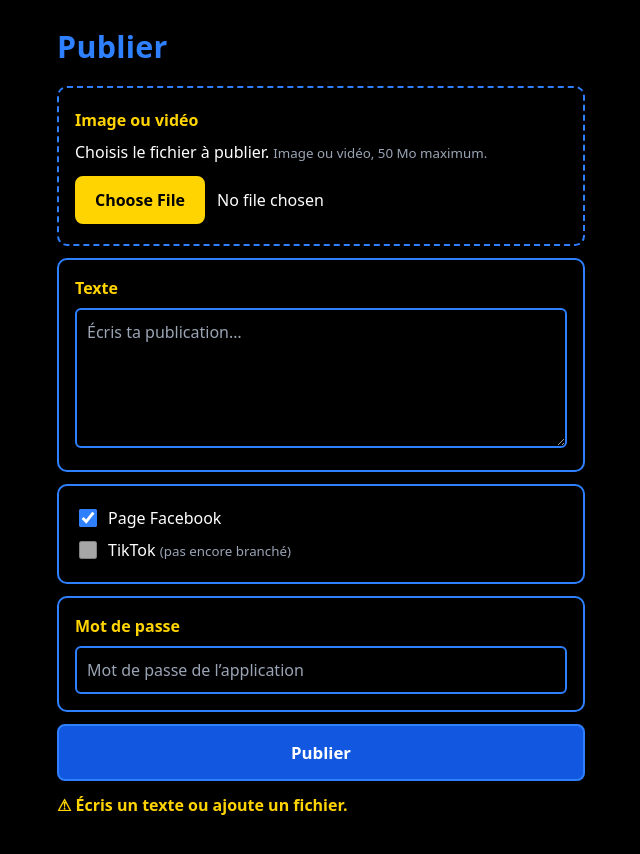
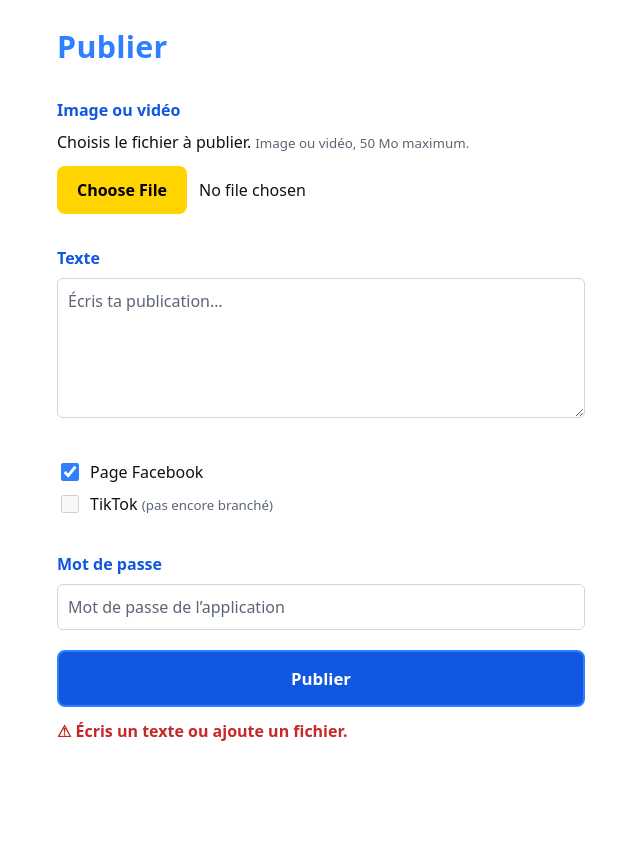
Before and after one commit to SYSTEME3E/publier, a website: page index.html in a window 1280 px wide. Both pictures are taken after a click on the button "Publier". Shown: the whole page, without its empty margins (319-959 px from the left). After the commit the page ends 800 px from the top, so only its background shows below. Drawn offline with Linux system fonts and the light colour scheme.

Commit message:
Update styles for improved UI and accessibility

```diff
--- a/index.html
+++ b/index.html
@@ -5,40 +5,40 @@
 <meta name="viewport" content="width=device-width, initial-scale=1">
 <title>Publier</title>
 <style>
-  :root { --bg:#000; --blue:#2f80ff; --blue-deep:#1257e0; --yellow:#ffd400; --white:#fff; --dim:#9aa4b5; }
+  :root { --bg:#fff; --fg:#111; --blue:#2f80ff; --blue-deep:#1257e0; --yellow:#ffd400; --white:#fff; --dim:#5b6575; --line:#cfd5df; }
   * { box-sizing: border-box; }
-  body { margin:0; background:var(--bg); color:var(--white); font:16px/1.5 system-ui, "Segoe UI", sans-serif; }
+  body { margin:0; background:var(--bg); color:var(--fg); font:16px/1.5 system-ui, "Segoe UI", sans-serif; }
   main { max-width:560px; margin:0 auto; padding:24px 16px 48px; }
   h1 { font-size:1.9rem; margin:0 0 16px; color:var(--blue); letter-spacing:.3px; }
-  .box { background:#000; border:2px solid var(--blue); border-radius:10px; padding:16px; margin-bottom:12px; }
-  label.title { display:block; font-weight:700; margin-bottom:8px; color:var(--yellow); }
+  .box { background:var(--bg); border:0; padding:12px 0; margin-bottom:8px; }
+  label.title { display:block; font-weight:700; margin-bottom:8px; color:var(--blue-deep); }
 
   /* Zone de choix du fichier */
-  .drop { border-style:dashed; border-width:2px; padding:20px 16px; }
-  .drop .hint { margin:0 0 12px; color:var(--white); }
+  .drop { padding:12px 0; }
+  .drop .hint { margin:0 0 12px; color:var(--fg); }
   .drop .hint small { color:var(--dim); }
-  input[type=file] { width:100%; color:var(--white); font:inherit; }
+  input[type=file] { width:100%; color:var(--fg); font:inherit; }
   input[type=file]::file-selector-button { background:var(--yellow); color:#000; font:inherit; font-weight:800; border:2px solid var(--yellow); border-radius:8px; padding:10px 18px; margin-right:12px; cursor:pointer; }
   input[type=file]::file-selector-button:hover { background:var(--blue); border-color:var(--blue); color:var(--white); }
 
-  input[type=password], textarea { width:100%; padding:10px; font:inherit; color:var(--white); background:#000; border:2px solid var(--blue); border-radius:6px; }
+  input[type=password], textarea { width:100%; padding:10px; font:inherit; color:var(--fg); background:var(--bg); border:1px solid var(--line); border-radius:6px; }
   textarea { min-height:140px; resize:vertical; }
   ::placeholder { color:var(--dim); }
-  #preview, #vpreview { max-width:100%; max-height:260px; margin-top:12px; border-radius:6px; display:none; border:2px solid var(--blue); }
-  .net { display:flex; align-items:center; gap:8px; padding:4px 0; color:var(--white); }
+  #preview, #vpreview { max-width:100%; max-height:260px; margin-top:12px; border-radius:6px; display:none; }
+  .net { display:flex; align-items:center; gap:8px; padding:4px 0; color:var(--fg); }
   .net small { color:var(--dim); }
   input[type=checkbox] { accent-color:var(--blue); width:18px; height:18px; }
   button { width:100%; padding:14px; font:inherit; font-weight:800; font-size:1.05rem; color:var(--white); background:var(--blue-deep); border:2px solid var(--blue); border-radius:8px; cursor:pointer; }
   button:hover:not(:disabled) { background:var(--yellow); border-color:var(--yellow); color:#000; }
   button:disabled { opacity:.5; cursor:wait; }
-  button:focus-visible, input:focus-visible, textarea:focus-visible { outline:3px solid var(--yellow); outline-offset:2px; }
-  #bar { height:8px; background:#0b1b3d; border-radius:4px; margin-top:12px; overflow:hidden; display:none; }
+  button:focus-visible, input:focus-visible, textarea:focus-visible { outline:3px solid var(--blue); outline-offset:2px; }
+  #bar { height:8px; background:#e3e9f5; border-radius:4px; margin-top:12px; overflow:hidden; display:none; }
   #bar i { display:block; height:100%; width:0; background:var(--blue); transition:width .15s; }
   #status { margin-top:12px; min-height:1.5em; }
-  .ok { color:var(--blue); font-weight:700; }
-  .err { color:var(--yellow); font-weight:700; }
+  .ok { color:var(--blue-deep); font-weight:700; }
+  .err { color:#c62828; font-weight:700; }
   .err::before { content:"⚠ "; }
-  a { color:var(--yellow); }
+  a { color:var(--blue-deep); }
   @media (prefers-reduced-motion: reduce) { #bar i { transition:none; } }
 </style>
 </head>
```
